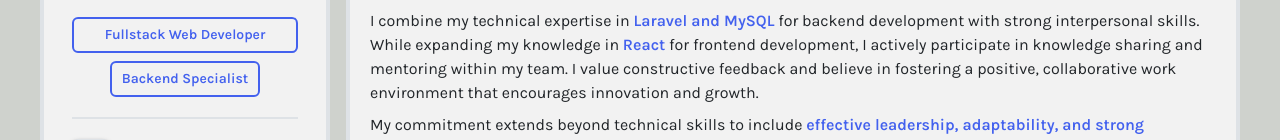
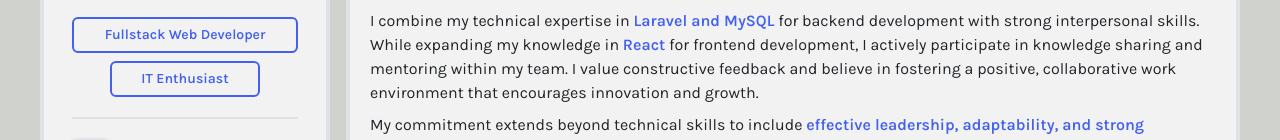
Before and after one commit to irfanfaiz25/new-portfolio, a React (Vite) app: page /about-me in a window 1280 px wide. Shown: the part 267-407 px from the top of the page. Built offline with nearby package versions, Linux system fonts and the light colour scheme; a web font is replaced by a local one.

Commit message:
feat: add the new CV and modify the skill text in profile section

```diff
--- a/src/assets/components/main/AboutMe/Description.jsx
+++ b/src/assets/components/main/AboutMe/Description.jsx
@@ -1,5 +1,5 @@
 import { FaRegFileAlt } from "react-icons/fa";
-import CV from "../../../pdf/NEW-CV-ATS-IMAGE.pdf";
+import CV from "../../../pdf/CV-AHMAD IRFAN FAIZ.pdf";
 
 const Description = () => {
   return (
--- a/src/assets/components/profile/ProfileSection.jsx
+++ b/src/assets/components/profile/ProfileSection.jsx
@@ -53,7 +53,7 @@ const ProfileSection = ({ toggleProfileSection }) => {
           </div>
           <div className="border-2 border-secondary-border dark:border-dark-secondary-border py-1.5 px-1.5 w-2/3 flex justify-center mx-auto rounded-md hover:scale-105 transition-transform duration-300 ease-in-out hover:shadow-md">
             <p className="text-secondary-text dark:text-dark-secondary-text text-xs lg:text-sm">
-              Backend Specialist
+              IT Enthusiast
             </p>
           </div>
         </div>
```
Also changed, not shown: 1 other file (tests, documents, lock files or other folders).
